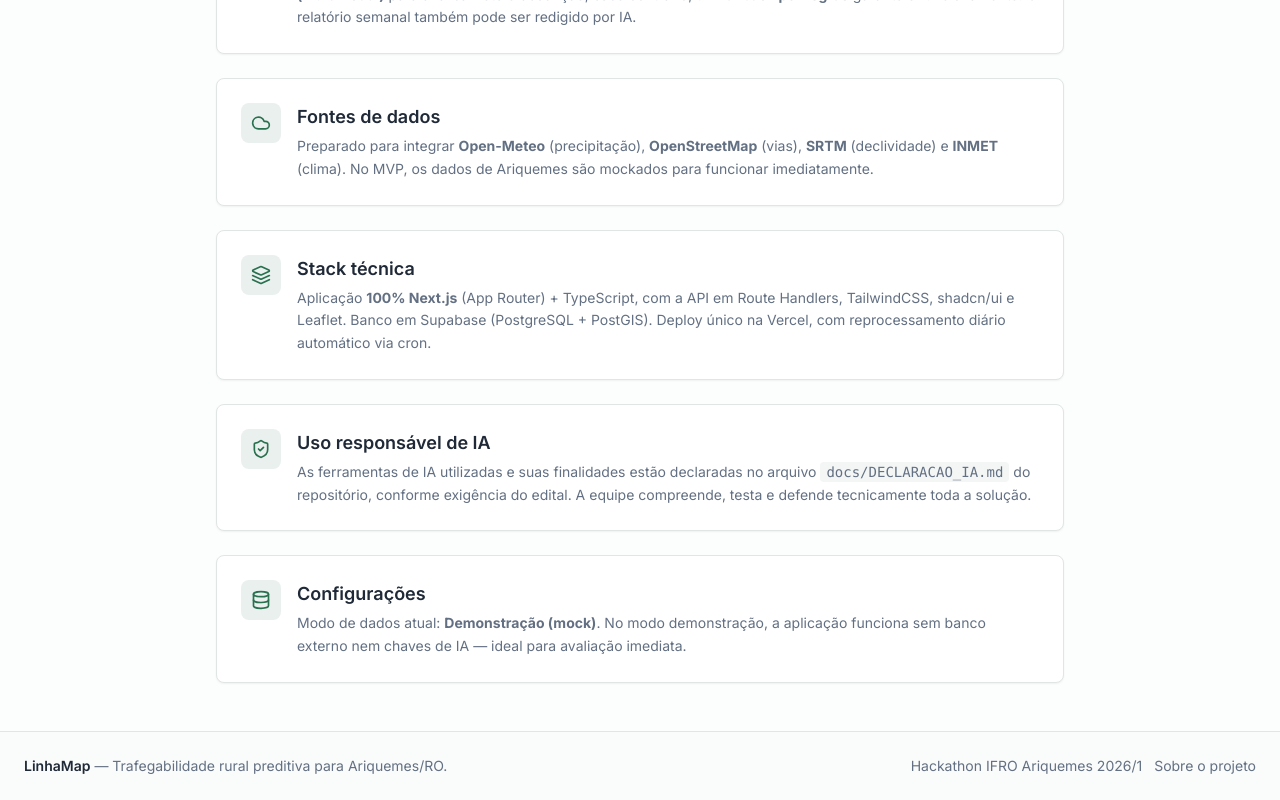
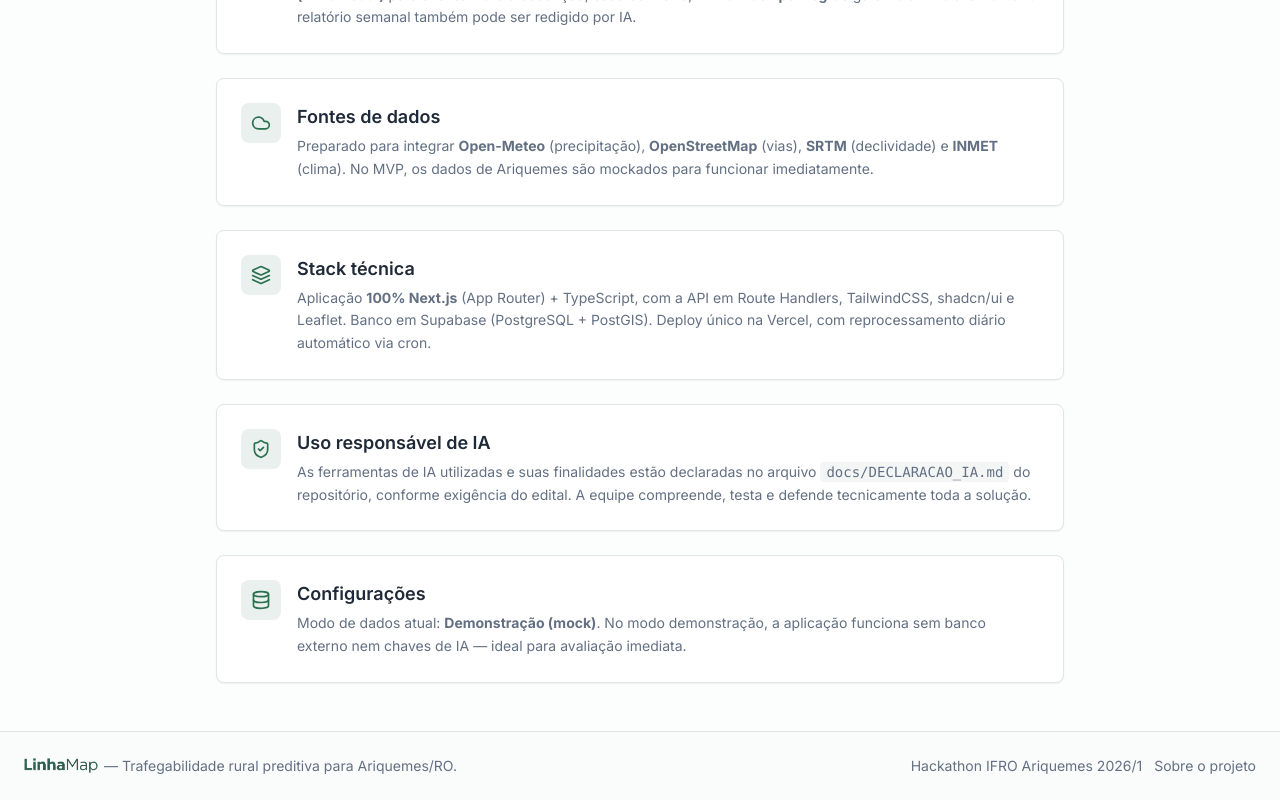
Before and after one commit to ArmandoGT/LinhaMap, a Next.js app: page /sobre in a window 1280 px wide. Shown: the part 723-1523 px from the top of the page. Built offline with nearby package versions, Linux system fonts and the light colour scheme; no server answers.

Commit message:
refactor(brand): substitui texto simples pelo Wordmark no rodapé
- Resumo: Troca o span "LinhaMap" hardcoded pelo componente Wordmark oficial.
- Funções: SiteFooter
- Etc: Garante que a tipografia da marca seja sempre exibida de forma consistente.

```diff
--- a/components/site-footer.tsx
+++ b/components/site-footer.tsx
@@ -1,12 +1,14 @@
 import Link from "next/link";
+
+import { Wordmark } from "@/components/brand";
 
 export function SiteFooter() {
   return (
     <footer className="border-t bg-muted/30">
       <div className="container flex flex-col items-center justify-between gap-3 py-6 text-sm text-muted-foreground sm:flex-row">
-        <p>
-          <span className="font-semibold text-foreground">LinhaMap</span> — Trafegabilidade
-          rural preditiva para Ariquemes/RO.
+        <p className="flex flex-wrap items-center justify-center gap-1.5">
+          <Wordmark height={15} />
+          <span>— Trafegabilidade rural preditiva para Ariquemes/RO.</span>
         </p>
         <p className="flex items-center gap-3">
           <span>Hackathon IFRO Ariquemes 2026/1</span>
```
